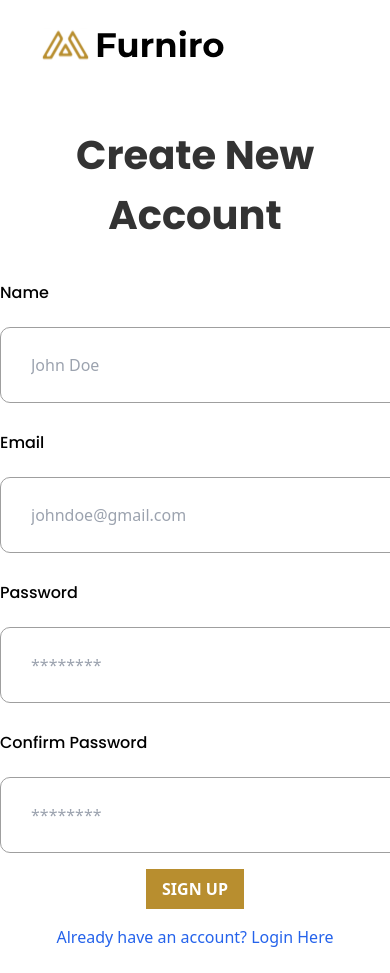
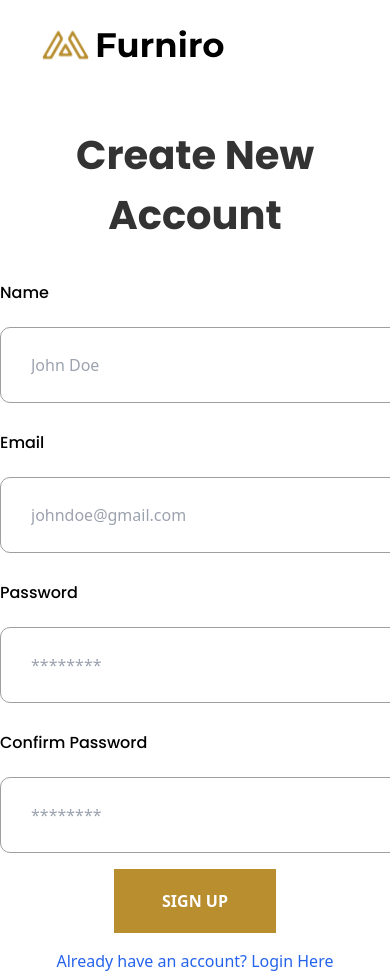
Before and after one commit to HawraaYounes/furniro-ecommerce, a React (Vite) app in the folder frontend/: page /auth in a window 390 px wide. Before the commit the page ends 949 px from the top, so only its background shows below. Built offline with nearby package versions, Linux system fonts and the light colour scheme.

Commit message:
changed button padding

```diff
--- a/frontend/src/components/Button.jsx
+++ b/frontend/src/components/Button.jsx
@@ -2,7 +2,7 @@ import React from 'react'
 
 const Button = ({label}) => {
   return (
-    <button className="bg-[#B88E2F] text-white py-2 px-4 md:py-[25px] md:px-[72px] md:mt-10 mt-1 font-bold ">{label}</button>
+    <button className="bg-[#B88E2F] text-white py-5 px-12 md:py-[25px] md:px-[72px] md:mt-10 mt-1 font-bold ">{label}</button>
   )
 }
 
```
